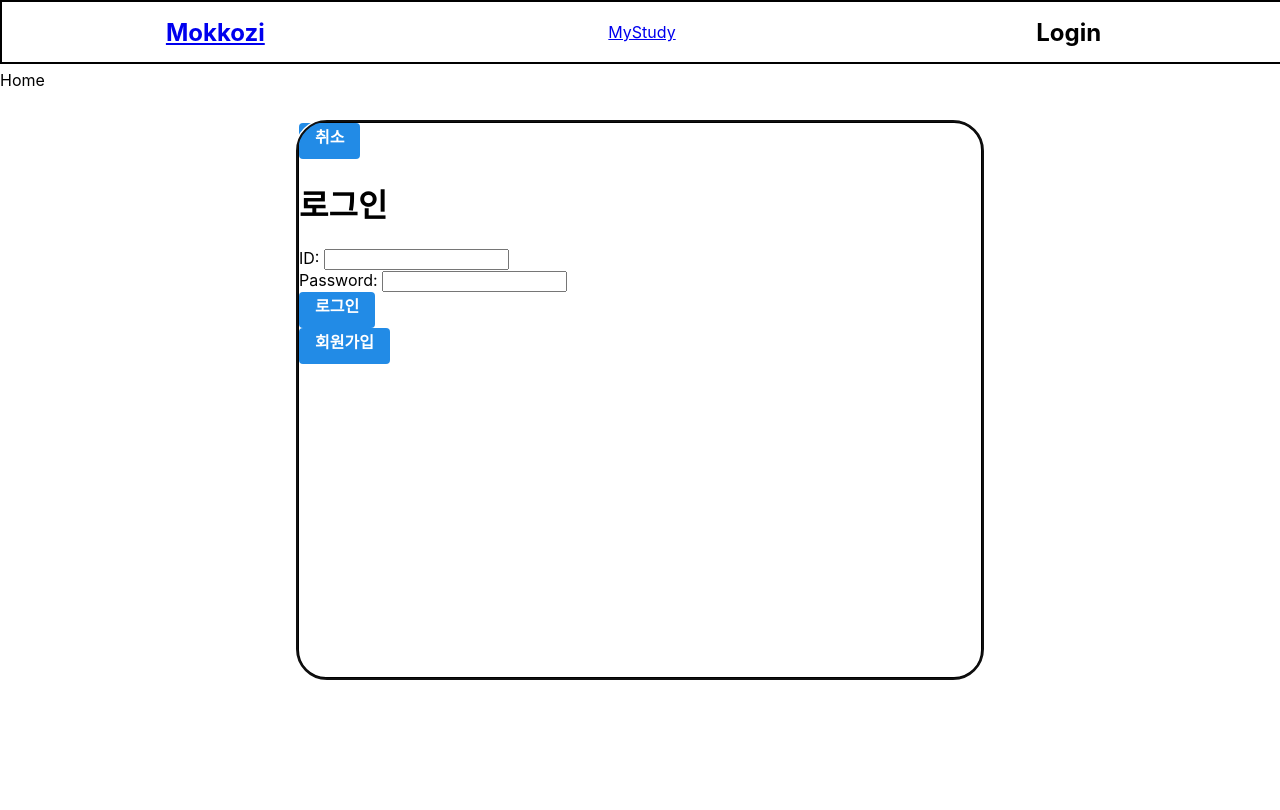
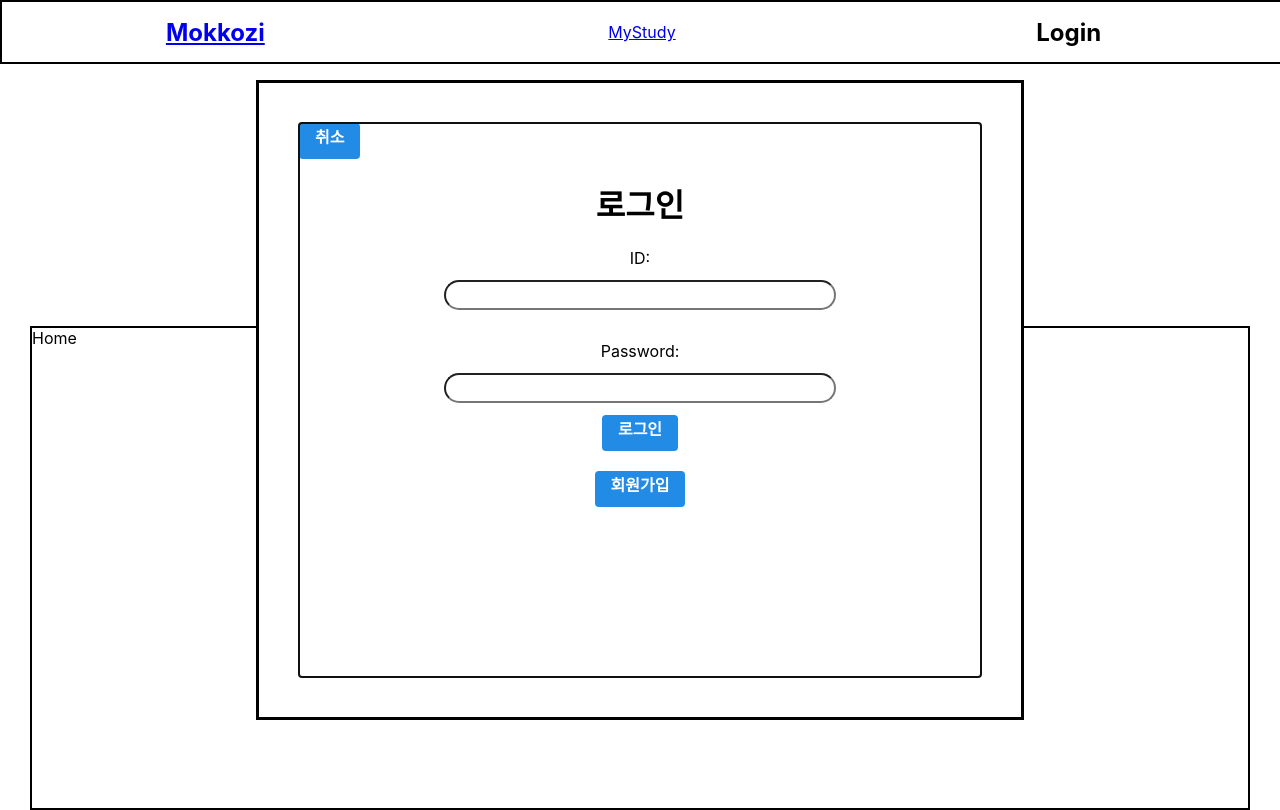
Before and after one commit to beckhem96/Mokkozi, a React (Create React App) app in the folder FE/mokkozi/: page / in a window 1280 px wide. Both pictures are taken after a click on the element "Login". Built offline with nearby package versions, Linux system fonts and the light colour scheme.

Commit message:
✨: feat: 로그인, 회원가입에 react hook form, react query 추가

```diff
--- a/FE/mokkozi/src/App.tsx
+++ b/FE/mokkozi/src/App.tsx
@@ -4,7 +4,7 @@ import { Route, Routes, BrowserRouter } from 'react-router-dom';
 import Navbar from './components/Navbar';
 import Home from './pages/Home';
 import MyStudy from './pages/MyStudy';
-import Login from './pages/Login';
+import Login from './pages/login.page';
 // 아래는 뭐 어따 쓰는건지?
 // declare function BrowserRouter(props: BrowserRouterProps): React.ReactElement;
 // interface BrowserRouterProps {
--- a/FE/mokkozi/src/components/Modal.tsx
+++ b/FE/mokkozi/src/components/Modal.tsx
@@ -1,8 +1,8 @@
 import React, { useState, createContext } from 'react';
 import ReactModal from 'react-modal';
 
-import Login from '../pages/Login';
-import SignUp from '../pages/SingUp';
+import Login from '../pages/login.page';
+import SignUp from '../pages/singup.page';
 import Button from '../styles/Button';
 
 //styeld
@@ -19,6 +19,7 @@ function Modal({ isOpen, onCancel }: { isOpen: boolean; onCancel: any }) {
   //   console.log('바뀌냐');
   // };
   return (
+    <>
       <ReactModal
         className="Modal"
         isOpen={isOpen}
@@ -43,6 +44,7 @@ function Modal({ isOpen, onCancel }: { isOpen: boolean; onCancel: any }) {
           />
         )}
       </ReactModal>
+    </>
   );
 }
 
--- a/FE/mokkozi/src/pages/Home.tsx
+++ b/FE/mokkozi/src/pages/Home.tsx
@@ -1,10 +1,11 @@
 import React from 'react';
+import HomeDiv from '../styles/Home';
 
 function Home() {
   return (
-    <>
-      <div>Home</div>
-    </>
+    <div>
+      <HomeDiv>Home</HomeDiv>
+    </div>
   );
 }
 
--- a/FE/mokkozi/src/pages/Login.tsx
+++ /dev/null
@@ -1,49 +0,0 @@
-import axios from 'axios';
-import React, { Dispatch, SetStateAction } from 'react';
-import { useQuery } from 'react-query';
-import { apis } from '../apis/api';
-
-import Button from '../styles/Button';
-
-function logIn({
-  isLoginPage,
-  setIsLoginPage,
-  isSignupPage,
-  setIsSignupPage,
-}: {
-  isLoginPage: boolean;
-  setIsLoginPage: Dispatch<SetStateAction<boolean>>;
-  isSignupPage: boolean;
-  setIsSignupPage: Dispatch<SetStateAction<boolean>>;
-}) {
-  const { isLoading, data } = useQuery('login', apis.login);
-  const logInFunc = (e: React.FormEvent<HTMLFormElement>) => {
-    e.preventDefault();
-
-    console.log('로그인 시도');
-  };
-  const toSignUpPage = () => {
-    setIsLoginPage(false);
-    setIsSignupPage(true);
-  };
-
-  return (
-    <>
-      <div>
-        <h1>로그인</h1>
-        <form onSubmit={logInFunc}>
-          <label htmlFor="id">ID: </label>
-          <input type="text" id="id" />
-          <br />
-          <label htmlFor="password">Password: </label>
-          <input type="password" />
-          <br />
-          <Button type="submit">로그인</Button>
-        </form>
-        <Button onClick={toSignUpPage}>회원가입</Button>
-      </div>
-    </>
-  );
-}
-
-export default logIn;
--- a/FE/mokkozi/src/pages/SingUp.tsx
+++ /dev/null
@@ -1,42 +0,0 @@
-import React, { Dispatch, SetStateAction } from 'react';
-import Button from '../styles/Button';
-function signUp({
-  isLoginPage,
-  setIsLoginPage,
-  isSignupPage,
-  setIsSignupPage,
-}: {
-  isLoginPage: boolean;
-  setIsLoginPage: Dispatch<SetStateAction<boolean>>;
-  isSignupPage: boolean;
-  setIsSignupPage: Dispatch<SetStateAction<boolean>>;
-}) {
-  const signUpFunc = (e: React.FormEvent<HTMLFormElement>) => {
-    e.preventDefault();
-    //회원가입 요청 함수
-    console.log('회원가입 시도');
-    setIsLoginPage(true);
-    setIsSignupPage(false);
-  };
-
-  return (
-    <>
-      <div>
-        <h1>회원가입</h1>
-        <form onSubmit={signUpFunc}>
-          <label htmlFor="id">ID: </label>
-          <input type="text" id="id" />
-          <br />
-          <label htmlFor="password">Password: </label>
-          <input type="password" />
-          <label>NickName: </label>
-          <input type="text" id="nickname" />
-          <br />
-          <Button type="submit">회원가입</Button>
-        </form>
-      </div>
-    </>
-  );
-}
-
-export default signUp;
--- /dev/null
+++ b/FE/mokkozi/src/pages/login.page.tsx
@@ -0,0 +1,83 @@
+import React, { Dispatch, SetStateAction } from 'react';
+import { SubmitHandler, useForm } from 'react-hook-form';
+import { useMutation } from 'react-query';
+import { loginUserFn } from '../apis/authAPI';
+import Button from '../styles/Button';
+import UserFormDiv from '../styles/Div';
+import Form from '../styles/Form';
+import { Input } from '../styles/Input';
+//입력값 타입 지정
+type LoginInputs = {
+  email: string;
+  password: string;
+};
+
+function LogInPage({
+  isLoginPage,
+  setIsLoginPage,
+  isSignupPage,
+  setIsSignupPage,
+}: {
+  isLoginPage: boolean;
+  setIsLoginPage: Dispatch<SetStateAction<boolean>>;
+  isSignupPage: boolean;
+  setIsSignupPage: Dispatch<SetStateAction<boolean>>;
+}) {
+  // useForm에서 쓸 메서드 지정
+  const { register, handleSubmit } = useForm<LoginInputs>();
+
+  //  API Login Mutation
+  const { mutate: loginUser } = useMutation((userData: LoginInputs) =>
+    loginUserFn(userData),
+  );
+  const onSubmitHandler: SubmitHandler<LoginInputs> = (values) => {
+    //   // ? Executing the loginUser Mutation
+    loginUser(values);
+    console.log('로그인 제출은 됩니다');
+  };
+  const toSignUpPage = () => {
+    setIsLoginPage(false);
+    setIsSignupPage(true);
+  };
+
+  return (
+    <>
+      <UserFormDiv>
+        <h1>로그인</h1>
+        <Form onSubmit={handleSubmit(onSubmitHandler)}>
+          <label htmlFor="email">ID: </label>
+          <Input
+            type="text"
+            id="email"
+            {...register('email', {
+              required: '이메일을 작성해주세요!',
+              pattern: {
+                value: /\S+@\S+\.\S+/,
+                message: '이메일 형식에 맞지 않습니다.',
+              },
+            })}
+          />
+          <br />
+          <label htmlFor="password">Password: </label>
+          <Input
+            type="password"
+            {...register('password', {
+              required: '비밀번호를 입력해주세요!',
+              minLength: {
+                value: 8,
+                message: '8자리 이상 비밀번호를 사용하세요!',
+              },
+            })}
+          />
+          <Button>로그인</Button>
+        </Form>
+        <br />
+        <div>
+          <Button onClick={toSignUpPage}>회원가입</Button>
+        </div>
+      </UserFormDiv>
+    </>
+  );
+}
+
+export default LogInPage;
--- /dev/null
+++ b/FE/mokkozi/src/pages/singup.page.tsx
@@ -0,0 +1,108 @@
+import React, { Dispatch, SetStateAction } from 'react';
+import { signUpUserFn } from '../apis/authAPI';
+import { SubmitHandler, useForm } from 'react-hook-form';
+import { useMutation } from 'react-query';
+//style
+import Button from '../styles/Button';
+import UserFormDiv from '../styles/Div';
+import { Input } from '../styles/Input';
+import Form from '../styles/Form';
+
+//입력값 타입 지정
+type SignUpInputs = {
+  email: string;
+  password: string;
+  passwordCheck: string;
+  nickname: string;
+};
+
+function SignUpPage({
+  isLoginPage,
+  setIsLoginPage,
+  isSignupPage,
+  setIsSignupPage,
+}: {
+  isLoginPage: boolean;
+  setIsLoginPage: Dispatch<SetStateAction<boolean>>;
+  isSignupPage: boolean;
+  setIsSignupPage: Dispatch<SetStateAction<boolean>>;
+}) {
+  // useForm에서 쓸 메서드 지정
+  const { register, handleSubmit, getValues } = useForm<SignUpInputs>();
+
+  //  API Signup Mutation
+  const { mutate: signUpUser } = useMutation((userData: SignUpInputs) =>
+    signUpUserFn(userData),
+  );
+  const onSubmitHandler: SubmitHandler<SignUpInputs> = (values) => {
+    signUpUser(values);
+    //회원가입 요청 함수
+    console.log('회원가입 시도');
+    setIsLoginPage(true);
+    setIsSignupPage(false);
+  };
+
+  return (
+    <>
+      <UserFormDiv>
+        <h1>회원가입</h1>
+        <Form onSubmit={handleSubmit(onSubmitHandler)}>
+          <label htmlFor="email">ID: </label>
+          <Input
+            type="text"
+            id="email"
+            {...register('email', {
+              required: '이메일을 작성해주세요!',
+              pattern: {
+                value: /\S+@\S+\.\S+/,
+                message: '이메일 형식에 맞지 않습니다.',
+              },
+            })}
+          />
+          <br />
+          <label htmlFor="password">Password: </label>
+          <Input
+            type="password"
+            id="password"
+            {...register('password', {
+              required: '비밀번호를 입력해주세요!',
+              minLength: {
+                value: 8,
+                message: '8자리 이상 비밀번호를 사용하세요!',
+              },
+            })}
+          />
+          <label htmlFor="password">Password Check: </label>
+          <Input
+            type="password"
+            id="password-check"
+            {...register('password', {
+              required: '비밀번호를 입력해주세요!',
+              minLength: {
+                value: 8,
+                message: '8자리 이상 비밀번호를 사용하세요!',
+              },
+              validate: (value) => value === getValues('password'),
+            })}
+          />
+          <label>NickName: </label>
+          <Input
+            type="text"
+            id="nickname"
+            {...register('nickname', {
+              required: '닉네임을 입력해주세요',
+              minLength: {
+                value: 3,
+                message: '3자리 이상 입력해주세요!',
+              },
+            })}
+          />
+          <br />
+          <Button type="submit">회원가입</Button>
+        </Form>
+      </UserFormDiv>
+    </>
+  );
+}
+
+export default SignUpPage;
--- /dev/null
+++ b/FE/mokkozi/src/styles/Div.js
@@ -0,0 +1,15 @@
+/* eslint-disable react/prop-types */
+import styled from 'styled-components';
+
+export const FormDiv = styled.div`
+  display: flex;
+  align-items: center;
+  flex-direction: column;
+`;
+
+function UserFormDiv({ children, ...rest }) {
+  // eslint-disable-next-line react/react-in-jsx-scope
+  return <FormDiv {...rest}>{children}</FormDiv>;
+}
+
+export default UserFormDiv;
--- /dev/null
+++ b/FE/mokkozi/src/styles/Form.js
@@ -0,0 +1,15 @@
+/* eslint-disable react/prop-types */
+import styled from 'styled-components';
+
+export const StyledForm = styled.form`
+  display: flex;
+  align-items: center;
+  flex-direction: column;
+`;
+
+function Form({ children, ...rest }) {
+  // eslint-disable-next-line react/react-in-jsx-scope
+  return <StyledForm {...rest}>{children}</StyledForm>;
+}
+
+export default Form;
--- /dev/null
+++ b/FE/mokkozi/src/styles/Home.js
@@ -0,0 +1,18 @@
+/* eslint-disable react/prop-types */
+import styled from 'styled-components';
+
+export const MainDiv = styled.div`
+  border: solid 2px;
+  width: 95vw;
+  height: 60vh;
+  margin-left: auto;
+  margin-right: auto;
+  margin-top: 20%;
+`;
+
+function HomeDiv({ children, ...rest }) {
+  // eslint-disable-next-line react/react-in-jsx-scope
+  return <MainDiv {...rest}>{children}</MainDiv>;
+}
+
+export default HomeDiv;
--- /dev/null
+++ b/FE/mokkozi/src/styles/Input.js
@@ -0,0 +1,8 @@
+import styled from 'styled-components';
+
+export const Input = styled.input`
+  width: 30vw;
+  height: 3vh;
+  margin: 3%;
+  border-radius: 20px;
+`;
--- a/FE/mokkozi/src/styles/Modal.css
+++ b/FE/mokkozi/src/styles/Modal.css
@@ -4,8 +4,6 @@
   left: 40px;
   right: 40px;
   bottom: 40px;
-  border: solid;
-  border-radius: 30px;
   background-color: white;
 }
 
@@ -15,5 +13,6 @@
   left: 20%;
   right: 20%;
   bottom: 10%;
+  border: solid;
   background-color: white;
 }
```
Lines whose indentation alone changed are shown as unchanged.
